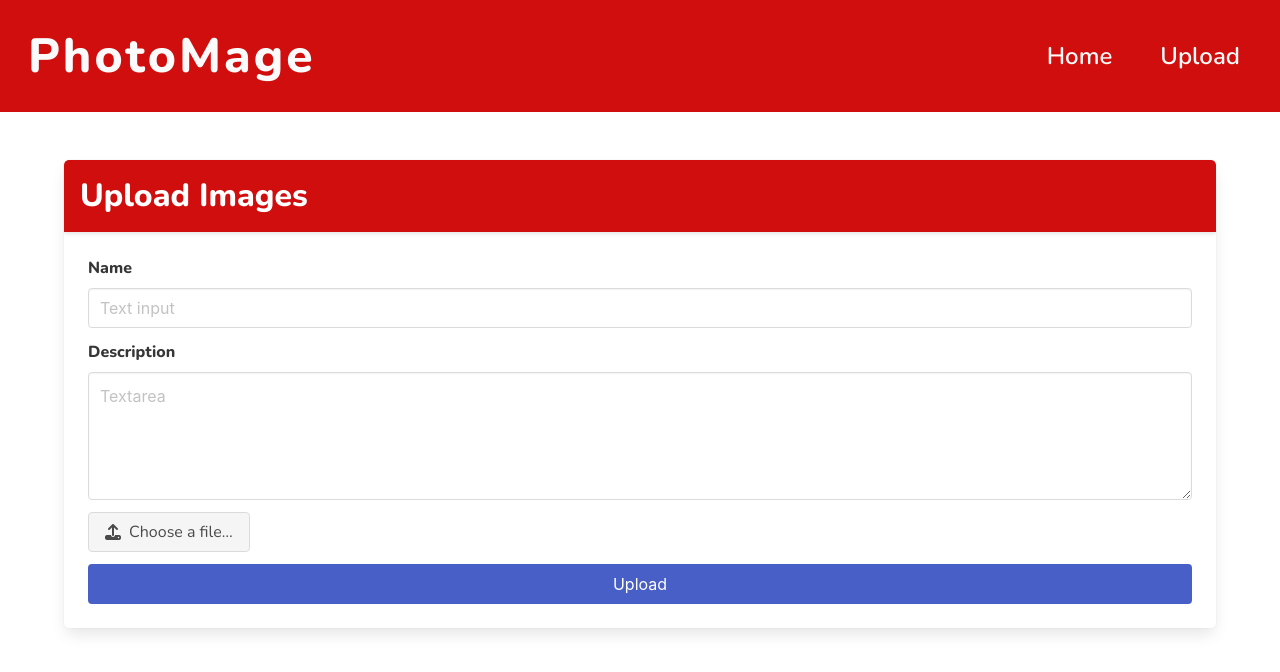
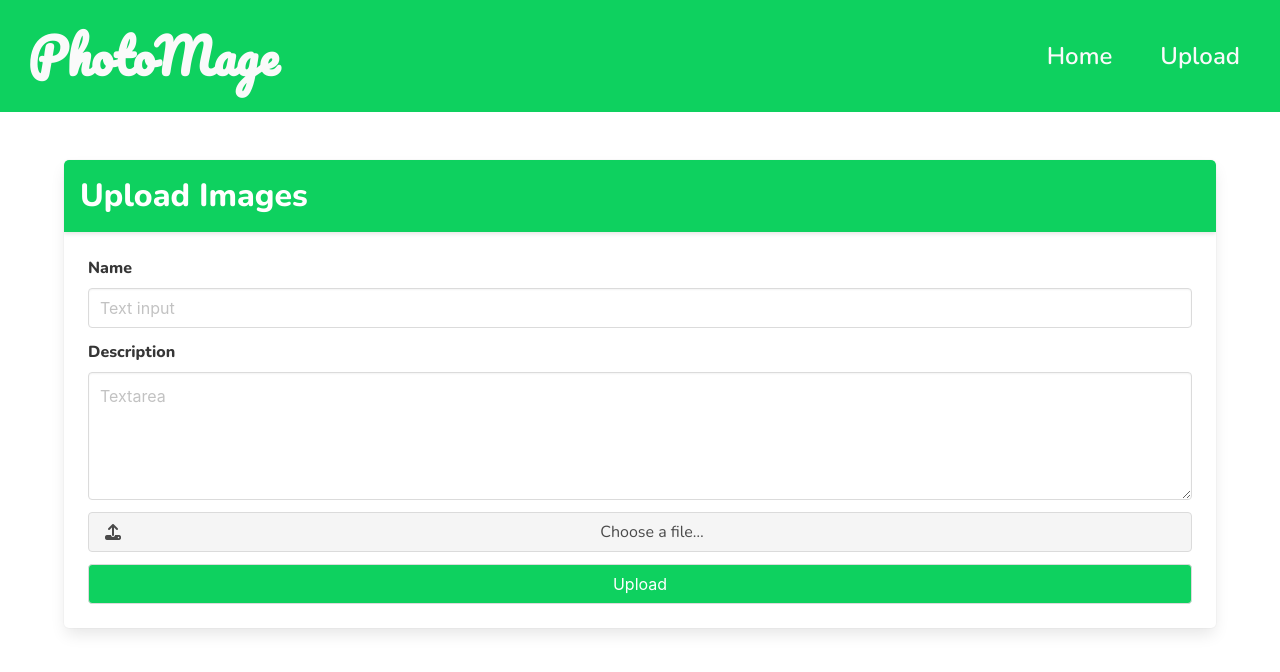
Before and after one commit to Jamprin12/Photomage, a React app: page /upload in a window 1280 px wide. Built offline with nearby package versions, Linux system fonts and the light colour scheme; some packages are replaced by stand-ins of ours.

Commit message:
Improve styles 	* Set the primary color 	* Improve style of Upload Form 	* Change the font of logo

```diff
--- a/public/index.html
+++ b/public/index.html
@@ -12,10 +12,6 @@
     <link rel="apple-touch-icon" href="%PUBLIC_URL%/images/logo192.png" />
     <title>PhotoMage</title>
     <link
-      href="https://fonts.googleapis.com/css2?family=Nunito:wght@300;600;800&display=swap"
-      rel="stylesheet"
-    />
-    <link
       rel="stylesheet"
       href="https://cdn.jsdelivr.net/npm/bulma@0.9.0/css/bulma.min.css"
     />
--- a/src/components/Nav.jsx
+++ b/src/components/Nav.jsx
@@ -8,12 +8,6 @@
         <Link className="navbar-item has-text-white-bis is-size-2" to="/">
           PhotoMage
         </Link>
-        <button
-          className="navbar-burger burger has-text-white-bis"
-          aria-label="menu"
-          aria-expanded="false"
-          data-target="navbarBasicExample"
-        ></button>
 
         <span aria-hidden="true"></span>
         <span aria-hidden="true"></span>
--- a/src/components/Upload.jsx
+++ b/src/components/Upload.jsx
@@ -8,7 +8,7 @@
   const handleChange = (e) => {
     if (e.target.files[0]) {
       setPhoto(e.target.files[0]);
-      console.log(photo)
+      console.log(photo);
     }
   };
   const handleUpload = () => {
@@ -49,10 +49,10 @@
           </div>
         </div>
 
-        <div className="file">
+        <div className="file is-fullwidth">
           <label className="file-label">
             <input
-              className="file-input is-fullwidth"
+              className="file-input"
               onChange={handleChange}
               type="file"
               name="resume"
@@ -68,10 +68,7 @@
 
         <div className="field is-fullwidth mt-3">
           <div className="control">
-            <button
-              onClick={handleUpload}
-              className="button is-link is-fullwidth"
-            >
+            <button onClick={handleUpload} className="button is-fullwidth">
               Upload
             </button>
           </div>
--- a/src/styles/styles.scss
+++ b/src/styles/styles.scss
@@ -1,6 +1,10 @@
-$primary: #d10e0e;
+@import url("https://fonts.googleapis.com/css2?family=Pacifico&display=swap");
+@import url("https://fonts.googleapis.com/css2?family=Nunito:wght@300;600;800&display=swap");
+
+$primary: #0ed15f;
 $text: #000;
 $white: #fff;
+$raninbow: rainbow-bg 200s linear infinite;
 $radius: 5px;
 
 body {
@@ -14,9 +18,9 @@
   background-color: $primary;
   font-weight: 600;
   .navbar-brand .navbar-item {
-    font-weight: 800;
+    font-family: "Pacifico", cursive;
     font-size: 3em !important;
-    letter-spacing: 3px;
+    // letter-spacing: 3px;
   }
   .navbar-menu .navbar-item {
     border-radius: $radius;
@@ -53,6 +57,20 @@
 .upload {
   border-radius: $radius;
   overflow: hidden;
+  .button {
+    background-color: $primary;
+    color: $white;
+  }
+  .file {
+    .file-cta {
+      width: 100% !important;
+      display: flex;
+      span {
+        justify-content: center;
+        text-align: center;
+      }
+    }
+  }
   .card-header {
     background-color: $primary;
     .card-header-title {
```
Also changed, not shown: src/styles/styles.css.
